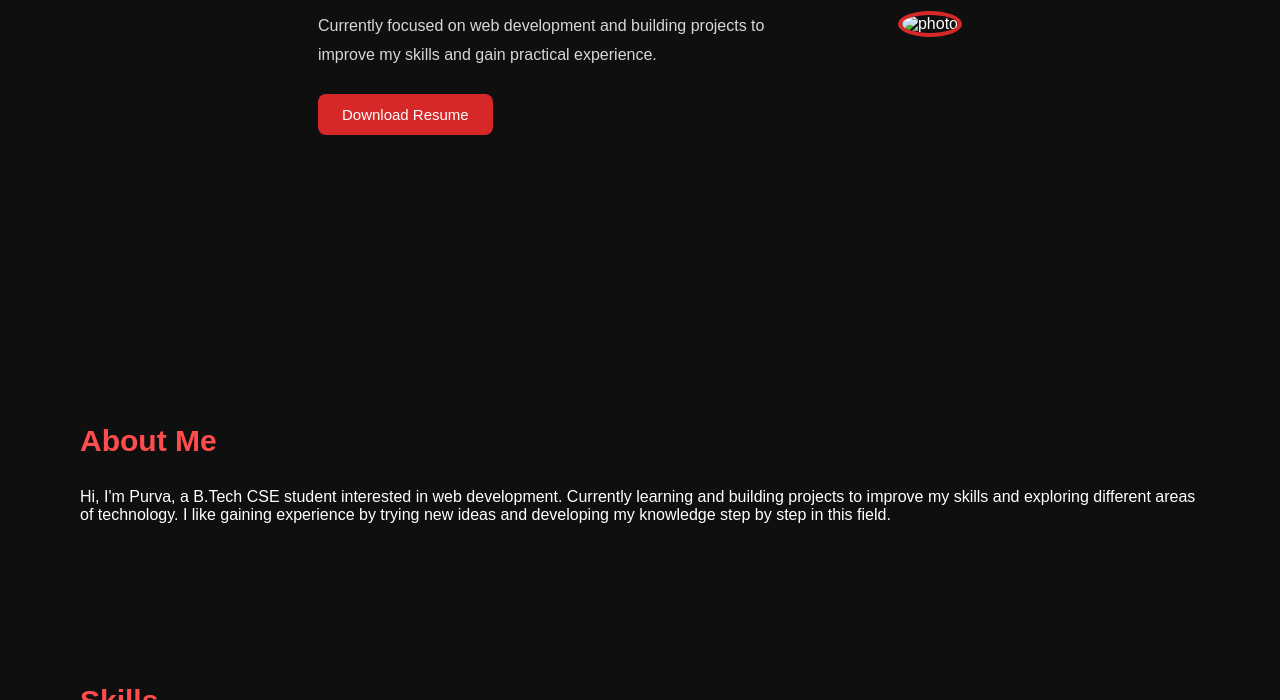
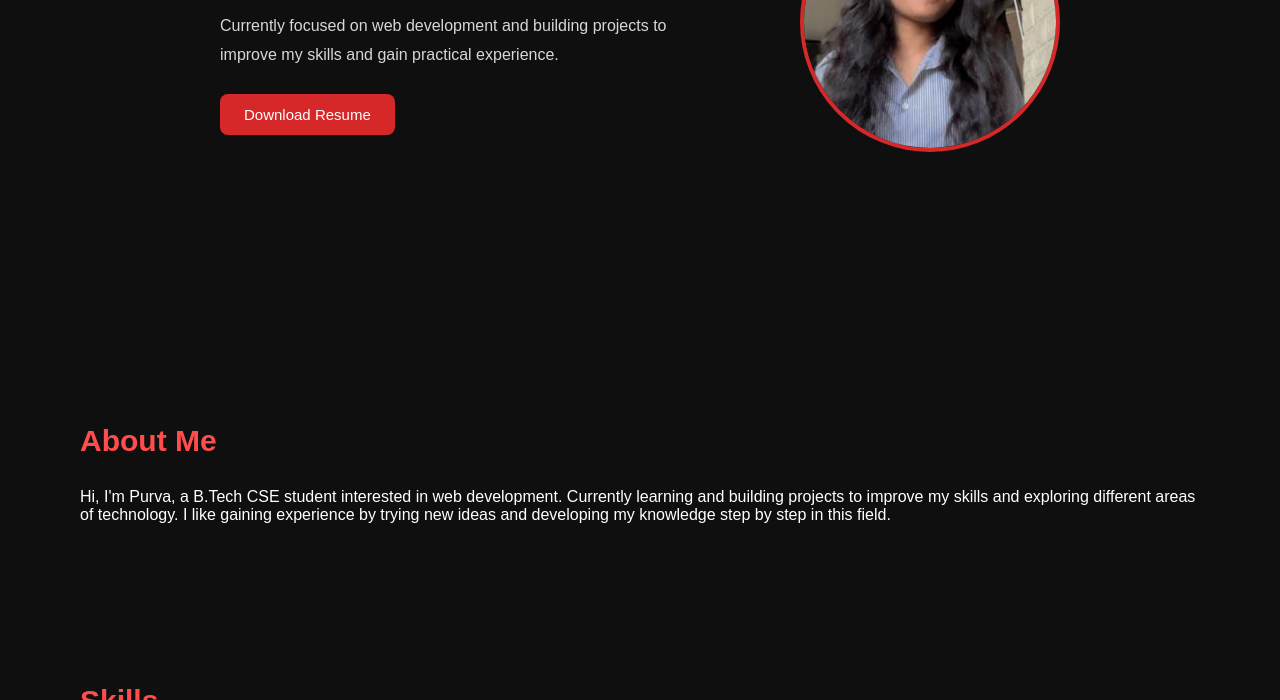
Before and after one commit to Code-P-26/CODSOFT, a plain HTML site: page Task 1 Portfolio/index.html in a window 1280 px wide. Shown: the part 400-1100 px from the top of the page. Drawn offline with Linux system fonts and the light colour scheme.

Commit message:
Update index.html

```diff
--- a/Task 1 Portfolio/index.html
+++ b/Task 1 Portfolio/index.html
@@ -51,7 +51,7 @@ to improve my skills and gain practical experience.
 <div class="hero-image">
 
 <img
-src="image.jpeg"
+src="z-image.jpeg"
 alt="photo">
 
 </div>
```
